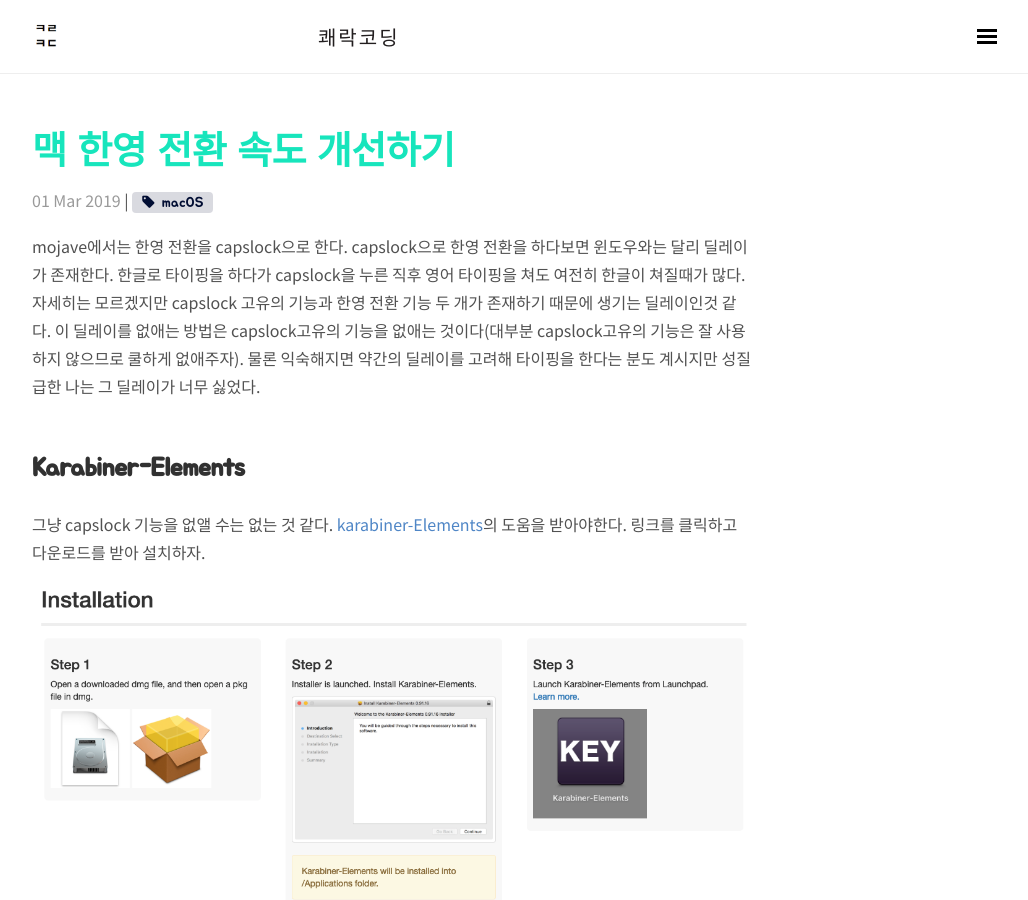
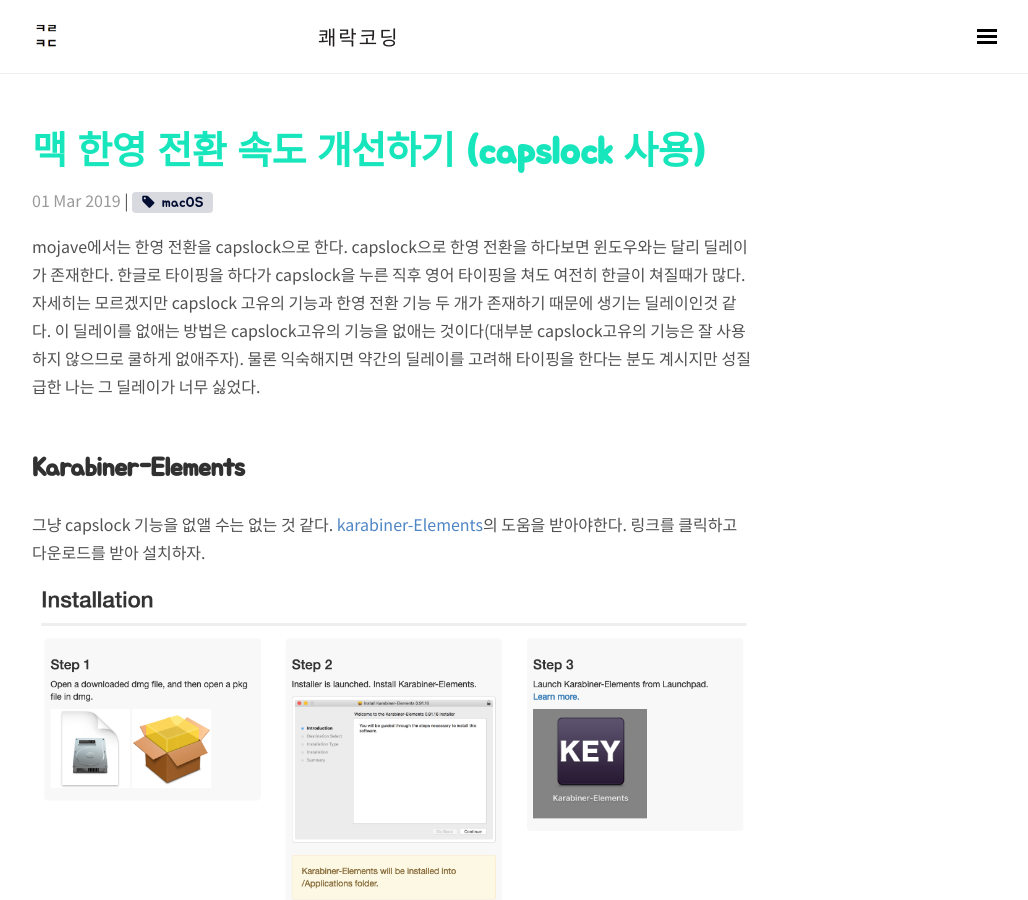
Before and after one commit to wooooooak/wooooooak.github.io, a Jekyll site: the page built from _posts/2019-03-01-맥_한영키_전환_속도_개선.md, in a window 1280 px wide and 900 px high. Shown: the whole window, without its empty margins (248-1276 px from the left). Built offline with Jekyll 4.4.1, drawn with Linux system fonts in a browser that asks for light colours; nearby versions of some CDN libraries; some web fonts are replaced; comment, search, counter and statistics services are not loaded.

Commit message:
포스트 제목 수정

```diff
--- a/_posts/2019-03-01-맥_한영키_전환_속도_개선.md
+++ b/_posts/2019-03-01-맥_한영키_전환_속도_개선.md
@@ -1,6 +1,6 @@
 ---
 layout: post
-title: 맥 한영 전환 속도 개선하기
+title: 맥 한영 전환 속도 개선하기 (capslock 사용)
 category: Tip
 tags: [macOS]
 comments: true
```
